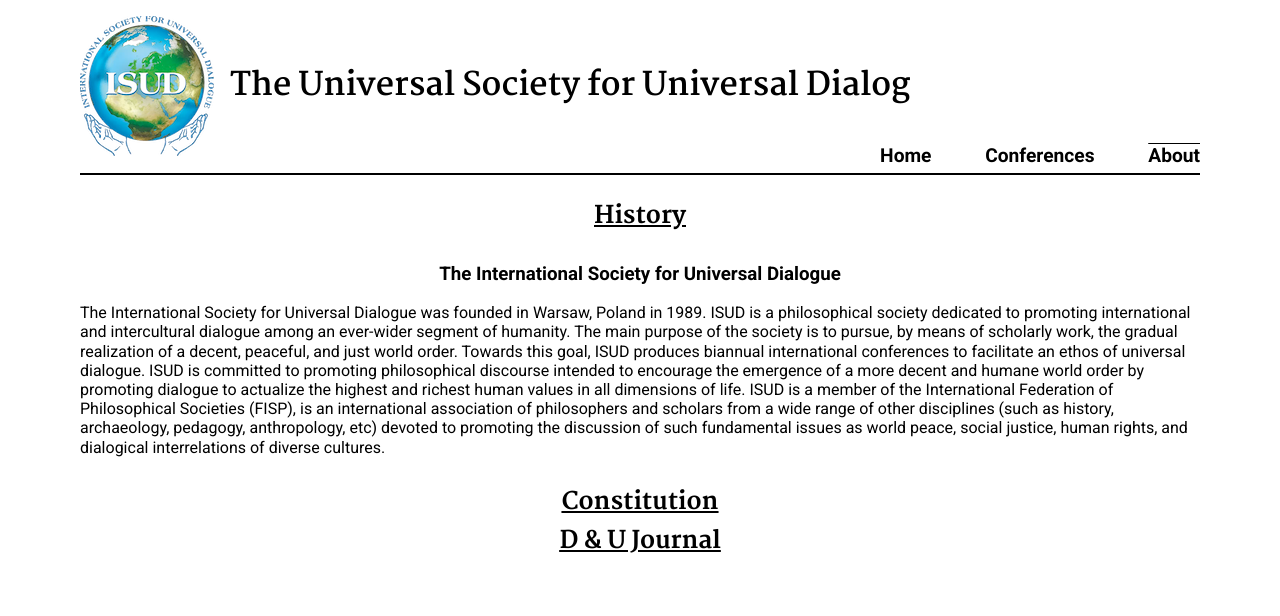
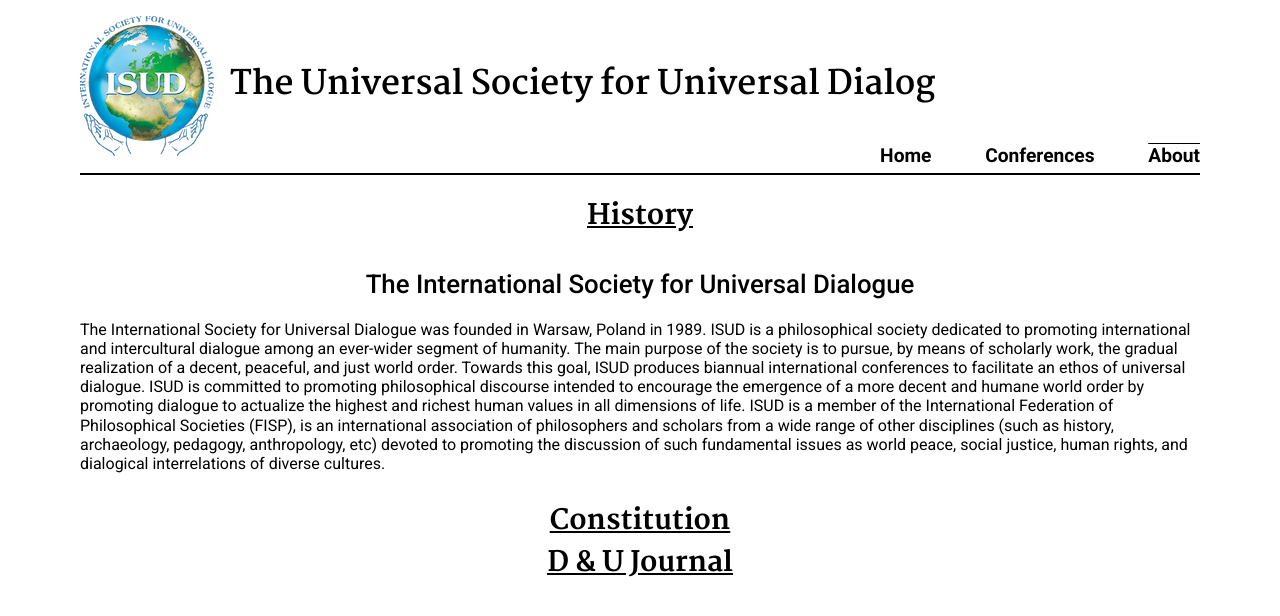
Before and after one commit to Team-Java-Servers/Project2, a plain HTML site: page about.html in a window 1280 px wide. Both pictures are taken after a click on the element "History". Drawn offline with nearby package versions, Linux system fonts and the light colour scheme.

Commit message:
Modified h1 h2 h3 h4 p to be inline with minor third font scale

```diff
--- a/css/style.css
+++ b/css/style.css
@@ -25,8 +25,29 @@ body {
   max-width: 100%;
 }
 
+h1 {
+  font-size: 2.488em; /* 39.813px */
+}
+
+h2 {
+  font-size: 2.074em; /* 33.178px */
+}
+
+h3 {
+  font-size: 1.728em; /* 27.648px */
+  font-weight: 500;
+}
+
+h4 {
+  font-size: 1.613em; /* halfway between 1.728 and 1.44 */
+  font-weight: 500;
+  text-align: left;
+}
+
 p {
   text-align: left;
+  font-size: 1.44em; /* 23.04px */
+  line-height: 1.2em;
 }
 
 .aligned img{
@@ -37,7 +58,7 @@ p {
 
 .aligned h1 {
   margin: 0;
-  padding: 1em;
+  padding: .8em;
   font-family: 'Martel', serif;
 }
 
@@ -88,7 +109,7 @@ p {
 nav {
   margin-top: -2em;
   height: 1.75em;
-  font-size: 1.2em;
+  font-size: 1.2em; /* 19.2px */
   font-weight: 600;
 }
 
@@ -102,7 +123,7 @@ nav {
 nav ul {
   list-style-type: none; /* Remove bullets */
   padding: 0; /* Remove padding */
-  margin: 0; /* Remove margins */
+  margin: 0 0 0 .7em; /* Remove margins */
   position: absolute;
   left: -.5em;
   text-align: left;
@@ -111,7 +132,7 @@ nav ul {
 
 nav ul li {
   padding: .75em;
-  font-size: 1.2em;
+  font-size: 1.2em; /* 19.2px */
 
 }
 
@@ -160,7 +181,7 @@ a {
 
 #container h2 {
   font-family: 'Martel', serif;
-  font-size: 1.5em;
+  font-size: 1.728em; /* 27.648px */
   font-weight: 800;
   text-decoration: underline;
   text-align: center;
@@ -187,7 +208,7 @@ a {
   }
 
   .aligned h1 {
-    padding: .7em;
+    padding: .4em;
     line-height: 1.2em;
     word-wrap: break-word;
   }
@@ -245,13 +266,29 @@ a {
   .aligned h1 {
     padding: 1.25em;
   }
+
+  h1 {
+    font-size: 2.074em; /* 33.178px */
+  }
+
+  h2 {
+    font-size: 1.728em; /* 27.648px */
+  }
+
+  h3 {
+    font-size: 1.613em; /* halfway between 1.728 and 1.44 */
+  }
+
+  h4 {
+    font-size: 1.2em; /* 19.2px */
+  }
+
+  p {
+    font-size: 1em; /* 16px */
+  }
 }
 
 @media screen and (min-width: 1015px) {
-  body {
-    /*font-size: 18px; /* 1em */
-  }
-
   .tablet {
     display: none;
   }
@@ -265,7 +302,7 @@ a {
   }
 
   .aligned h1 {
-    padding: 1.6em;
+    padding: 1.5em;
   }
 
   nav ul li {
```
